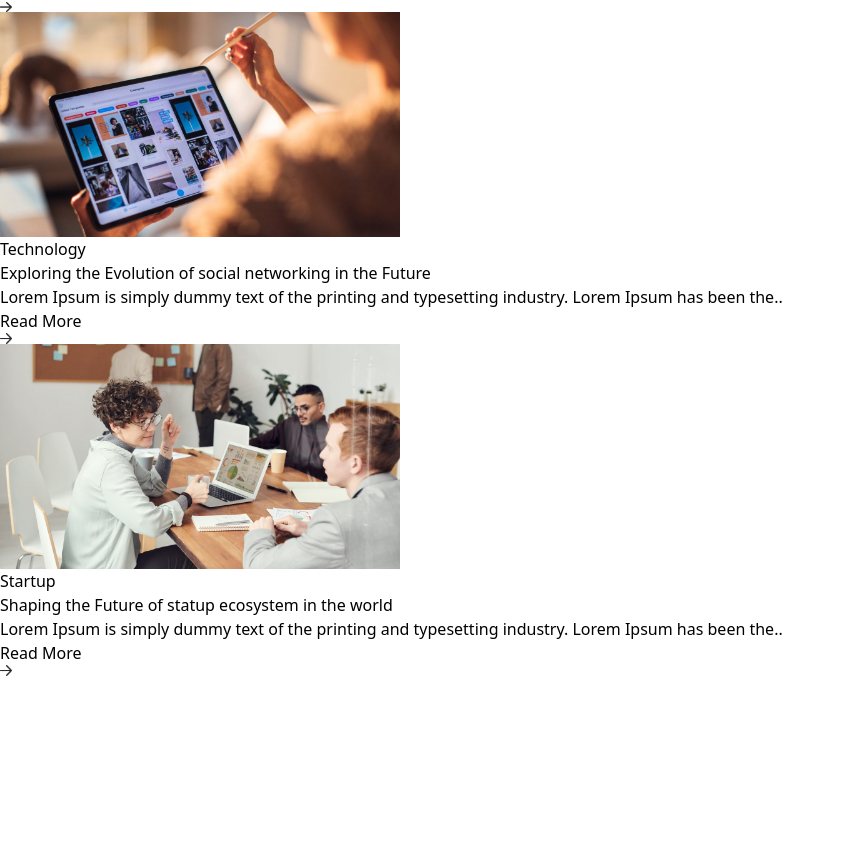
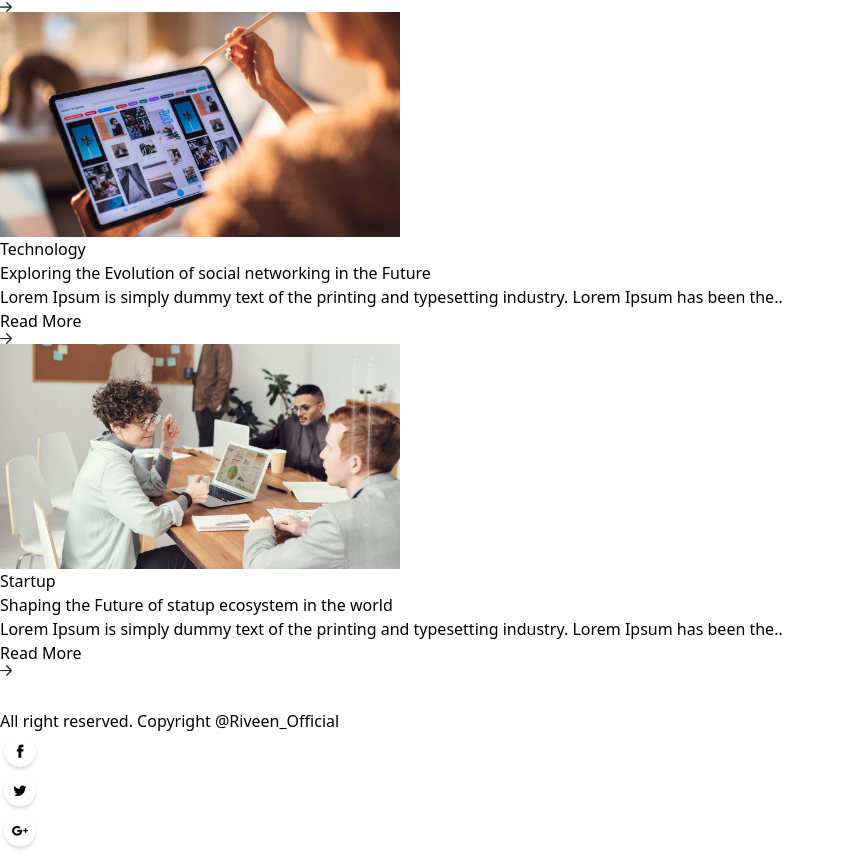
Before and after one commit to spriveen/Blog-App, a Next.js app in the folder my-app/: page / in a window 1280 px wide. Shown: the part 4842-5695 px from the top of the page, without its empty margins (0-845 px from the left). Before the commit the page ends 5518 px from the top, so only its background shows below. Built offline with nearby package versions, Linux system fonts and the light colour scheme.

Commit message:
update footer.jsx

```diff
--- /dev/null
+++ b/my-app/Components/Footer.jsx
@@ -0,0 +1,19 @@
+import { assets } from '@/Assets/assets'
+import Image from 'next/image'
+import React from 'react'
+
+const Footer = () => {
+  return (
+    <div className='flex justify-around flex-col gap-2 sm:gap-0 sm:flex-row bg-black py-5 items-center'>
+      <Image src={assets.logo_light} alt='' width={120}  />
+      <p className='text-sm text-white'>All right reserved. Copyright @Riveen_Official</p>
+      <div className='flex'>
+        <Image src={assets.facebook_icon} alt=''width={40} />
+        <Image src={assets.twitter_icon} alt=''width={40} />
+        <Image src={assets.googleplus_icon} alt=''width={40} />
+      </div>
+      </div>
+  )
+}
+
+export default Footer
--- a/my-app/app/page.js
+++ b/my-app/app/page.js
@@ -1,5 +1,6 @@
 'use client'
 import BlogList from "@/Components/BlogList";
+import Footer from "@/Components/Footer";
 import Header from "@/Components/Header";
 
 
@@ -8,6 +9,7 @@
    <>
    <Header />
    <BlogList />
+   <Footer />
 
    </>
   )
```
